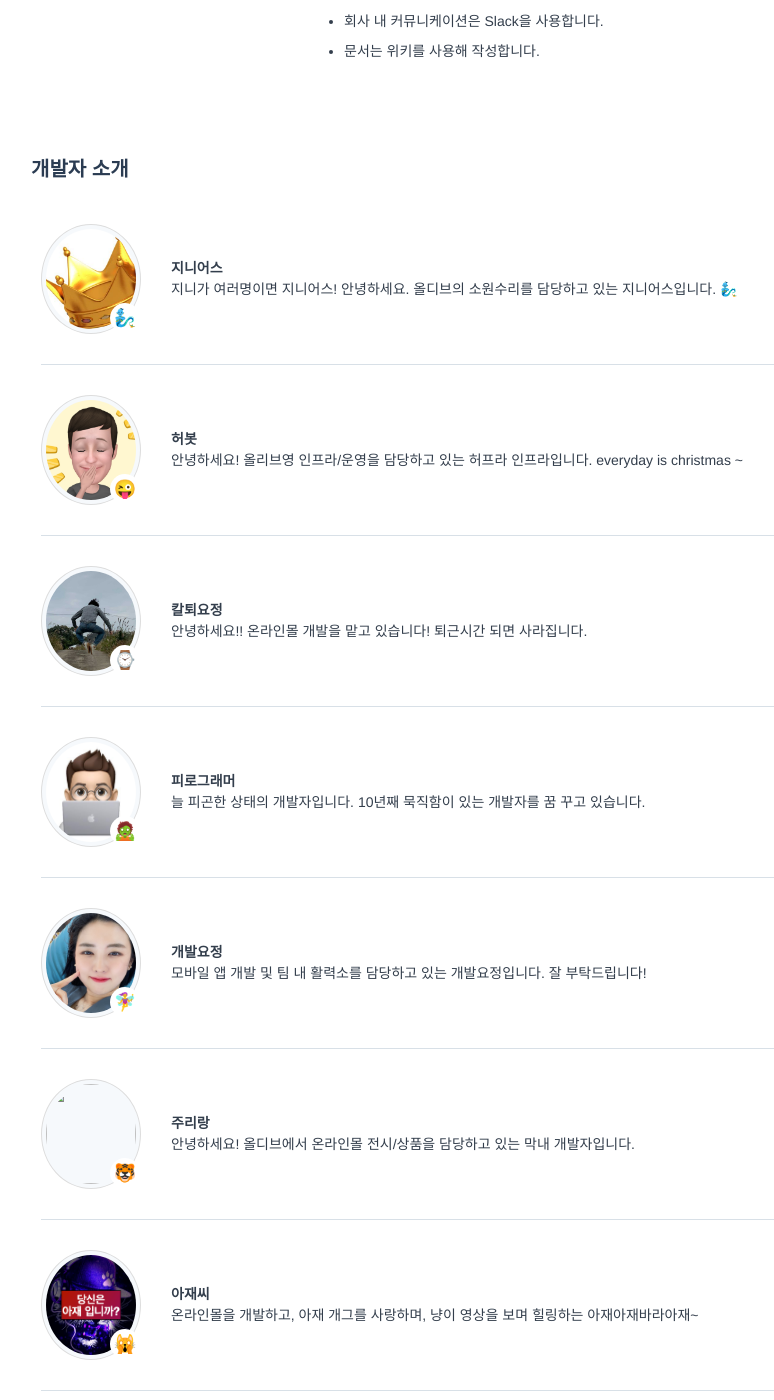
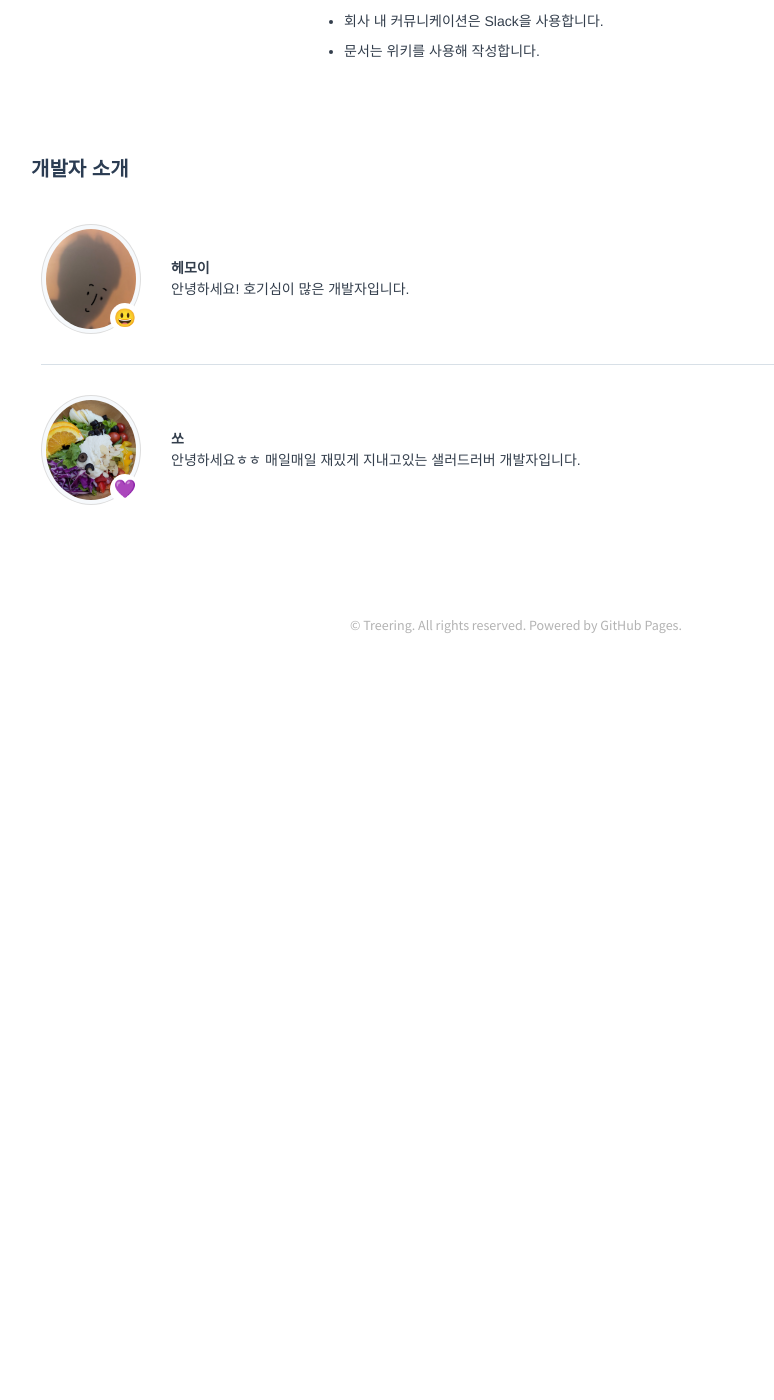
Before and after one commit to ourtreering/ourtreering.github.io, a Jekyll site: the page built from about/index.md, in a window 1280 px wide and 1400 px high, scrolled down 1202 px. Shown: the whole window, without its empty margins (124-898 px from the left). Built offline with Jekyll 4.4.1, drawn with Linux system fonts in a browser that asks for light colours; after the commit the page ends 1868 px from its top, so only the background shows below that; some of the changed text lies outside the part shown.

Commit message:
Add:개발자 소개 추가

```diff
--- a/_data/members.yml
+++ b/_data/members.yml
@@ -6,97 +6,12 @@
 ## emoji: 이모지
 ## comment: 한줄설명
 
-- id: 834588
-  name: 개발요정
-  emoji: 🧚‍♀️
-  comment: 모바일 앱 개발 및 팀 내 활력소를 담당하고 있는 개발요정입니다. 잘 부탁드립니다!
-
-- id: 834631
-  name: 주리랑
-  emoji: 🐯
-  comment: 안녕하세요! 올디브에서 온라인몰 전시/상품을 담당하고 있는 막내 개발자입니다.
-
-- id: 831341
-  name: 허봇
-  emoji: 😜
-  comment: 안녕하세요! 올리브영 인프라/운영을 담당하고 있는 허프라 인프라입니다. everyday is christmas ~
-
-- id: 834560
-  name: 칼퇴요정
-  emoji: ⌚
-  comment: 안녕하세요!! 온라인몰 개발을 맡고 있습니다! 퇴근시간 되면 사라집니다.
-
-- id: 834561
-  name: 피로그래머
-  emoji: 🧟‍
-  comment: 늘 피곤한 상태의 개발자입니다. 10년째 묵직함이 있는 개발자를 꿈 꾸고 있습니다.
-
-- id: 834765
-  name: 개발새발자
-  emoji: 🐶
-  comment: 개발새발 코딩하며 성장하려고 하는 프론트엔드 개발자입니다. 만반잘부~👋
-
-- id: 834770
-  name: 낭만아키
-  emoji: ☕
-  comment: Shall We Dev? 💻🛠🎵 온라인몰 개발 및 운영을 담당하고 있습니다.
-
-- id: 834726
-  emoji: 🙀
-  name: 아재씨
-  comment: 온라인몰을 개발하고, 아재 개그를 사랑하며, 냥이 영상을 보며 힐링하는 아재아재바라아재~
-
-- id: 834858
-  emoji: 💜
-  name: 김밀키
-  comment: 제 소개는 올디브 최고 권한자, 어드민으로 하겠습니다. 근데 이제 블로그를 곁들인😎
-
-- id : 834840
-  emoji : 💪
-  name : 의지수
-  comment : 의지로 앱개발을 하고있습니다 :)
-
-- id: 834837
-  emoji: 😻
-  name: 홍시홍
-  comment: 치즈냥이 홍시님의 집사를 맡고있는 신입 프론트엔드 개발자입니다.🐣
-
-- id: 834838
-  emoji: 🎵
-  name: 복스뮤직
-  comment: 안녕하세요!! 항상 흥얼흥얼거리는 백엔드 신입 개발자입니다.
-
-- id: 834836
-  emoji: 💍
-  name: 럭셔Lee
-  comment: 안녕하세요~! 럭셔리한 삶을 지향하는 iOS 신입 개발자입니다.
-
-- id: 834001
-  emoji: 🧞‍♂️
-  name: 지니어스
-  comment: 지니가 여러명이면 지니어스! 안녕하세요. 올디브의 소원수리를 담당하고 있는 지니어스입니다. 🧞‍♂️
-
-- id: 834865
-  emoji: 😍
-  name: 금주의 DBA
-  comment: 올디브에서 DBA를 맡고 있습니다😊
-
-- id: 834893
-  emoji: 🍰
-  name: 달고나윤
-  comment: 안녕하세요! 늘 당충전이 필요한 백엔드 개발자입니다.
-
-- id: 834898
-  emoji: 🔥
-  name: 혜밍웨이
-  comment: 안녕하세요. 올디브의 iOS 개발자입니다. 부업은 불주먹 송편이 집사에요. 🔥
-
-- id: 970421
-  emoji: 😎
-  name: 낭만 개발자
-  comment: 안녕하세요. 낭만있는 미래를 위해 현재를 포기한 개발자입니다.
-
 - id: 970423
   emoji: 😃
   name: 헤모이
   comment: 안녕하세요! 호기심이 많은 개발자입니다.
+
+- id: 980424
+  emoji: 💜
+  name: 쏘
+  comment: 안녕하세요ㅎㅎ 매일매일 재밌게 지내고있는 샐러드러버 개발자입니다.
```
Also changed, not shown: about/img/980424.jpg (added).
